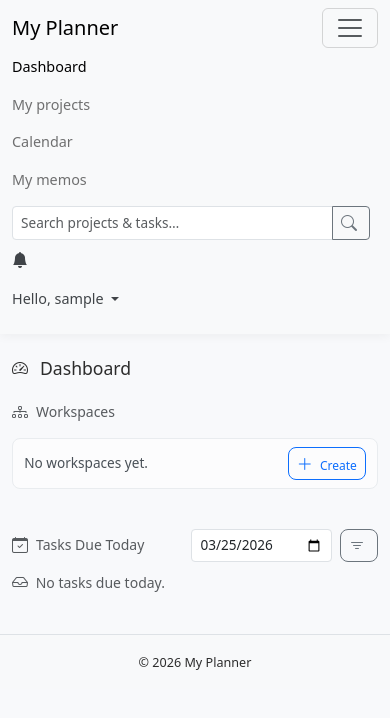
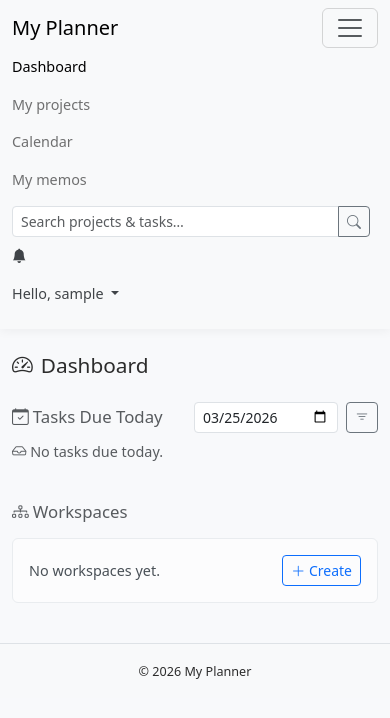
Before and after one commit to 1anamasiliuniene-netizen/Planner, a Django app: page / in a window 390 px wide, after a click that opens the changed part. Shown: the top 718 px of the page. Run offline with Django 5.2, Linux system fonts and the light colour scheme; the visitor is signed in with stand-in values (Sample User, id 1); data that the repository does not hold is empty.

Commit message:
small screen design upgrade

```diff
--- a/mysite/planner/static/planner/css/styles.css
+++ b/mysite/planner/static/planner/css/styles.css
@@ -31,6 +31,17 @@ h6 { font-size: 0.9rem; font-weight: 600; }
     opacity: 1;
     font-weight: 500;
 }
+
+/* Make the reminder badge stick to the bell icon on all screen sizes */
+.nav-link.position-relative {
+    display: inline-block; /* ensure relative positioning applies to the bell only */
+}
+
+.nav-link.position-relative .badge {
+    position: absolute !important;
+    top: 0 !important;
+    right: 0 !important;
+
 
 /* ========================
    CARDS (GLOBAL)
--- a/mysite/planner/templates/planner/base.html
+++ b/mysite/planner/templates/planner/base.html
@@ -62,22 +62,26 @@
                     <a class="nav-link position-relative" href="#" id="reminderMenu" role="button" data-bs-toggle="dropdown" aria-expanded="false" title="Reminders">
                         <i class="bi bi-bell-fill text-dark" aria-hidden="true"></i>
                         {% if navbar_reminder_count %}
-                        <span class="position-absolute top-0 start-100 translate-middle badge rounded-pill bg-danger">
+                        <span class="position-absolute top-0 end-0 badge rounded-pill bg-danger" style="margin-top: -0.25rem; margin-right: -0.25rem;">
                             {{ navbar_reminder_count }}
                         </span>
                         {% endif %}
                     </a>
-                    <ul class="dropdown-menu dropdown-menu-end p-2" aria-labelledby="reminderMenu" style="min-width: 320px; max-height: 360px; overflow-y: auto;">
+                    <ul class="dropdown-menu dropdown-menu-end p-2" aria-labelledby="reminderMenu"
+                        style="min-width: 320px; max-height: 360px; overflow-y: auto;">
                         <li class="dropdown-header">Pending reminders</li>
                         {% if navbar_reminders %}
                         {% for rem in navbar_reminders %}
                         <li>
                             <div class="dropdown-item-text small border rounded p-2 mb-1">
                                 <div class="fw-semibold">
-                                        {% if rem.task %}Task: {{ rem.task.title }}{% elif rem.event %}Event: {{ rem.event.title }}{% else %}Reminder{% endif %}
+                                    {% if rem.task %}Task: {{ rem.task.title }}{% elif rem.event %}Event: {{
+                                    rem.event.title }}{% else %}Reminder{% endif %}
                                 </div>
                                 <div class="text-muted">{{ rem.message|default:"No message" }}</div>
-                                    {% if rem.due_datetime %}<div class="text-muted">Due: {{ rem.due_datetime|date:"M d, H:i" }}</div>{% endif %}
+                                {% if rem.due_datetime %}
+                                <div class="text-muted">Due: {{ rem.due_datetime|date:"M d, H:i" }}</div>
+                                {% endif %}
                                 <form method="post" action="{% url 'reminder_resolve' rem.pk %}" class="mt-1">
                                     {% csrf_token %}
                                     <button type="submit" class="btn btn-sm btn-outline-success">Resolve</button>
@@ -100,7 +104,9 @@
                         {% if user.is_staff or user.is_superuser %}
                         <li><a class="dropdown-item" href="/admin/">Admin</a></li>
                         {% endif %}
-                        <li><hr class="dropdown-divider"></li>
+                        <li>
+                            <hr class="dropdown-divider">
+                        </li>
                         <li><a class="dropdown-item" href="{% url 'logout' %}">Logout</a></li>
                     </ul>
                 </li>
--- a/mysite/planner/templates/planner/dashboard.html
+++ b/mysite/planner/templates/planner/dashboard.html
@@ -12,7 +12,7 @@
 <div class="row g-4">
 
     <!-- LEFT: Workspaces (2/3) -->
-    <div class="col-lg-8">
+    <div class="col-lg-8 order-2 order-lg-1">
         <h5 class="mb-3 text-muted d-flex align-items-center gap-1">
             <i class="bi bi-diagram-3"></i> Workspaces
         </h5>
@@ -52,7 +52,7 @@
     </div>
 
     <!-- RIGHT: Tasks Due Today (1/3) -->
-    <div class="col-lg-4">
+    <div class="col-lg-4 order-1 order-lg-2">
 
         <div class="d-flex justify-content-between align-items-center mb-2">
             <h5 class="text-muted mb-0 d-flex align-items-center gap-1">
```
Lines whose indentation alone changed are shown as unchanged.
